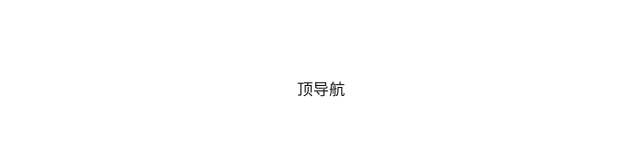
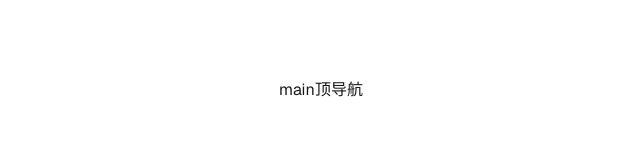
Before and after one commit to oonne/next-demo, a Next.js app: page / in a window 1280 px wide. Shown: the top 168 px of the page, without its empty margins (319-959 px from the left). Built offline with nearby package versions, Linux system fonts and the light colour scheme.

Commit message:
feat: 顶导航修改

```diff
--- a/src/components/header-nav/header-nav.tsx
+++ b/src/components/header-nav/header-nav.tsx
@@ -1,5 +1,5 @@
 const HeaderNav = () => {
-  return <div>顶导航</div>;
+  return <div>main顶导航</div>;
 };
 
 export default HeaderNav;
```
